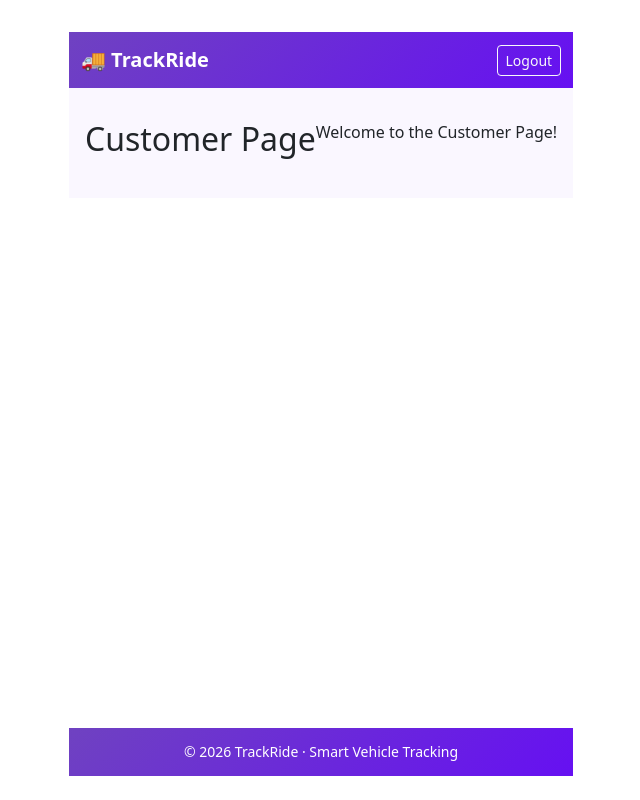
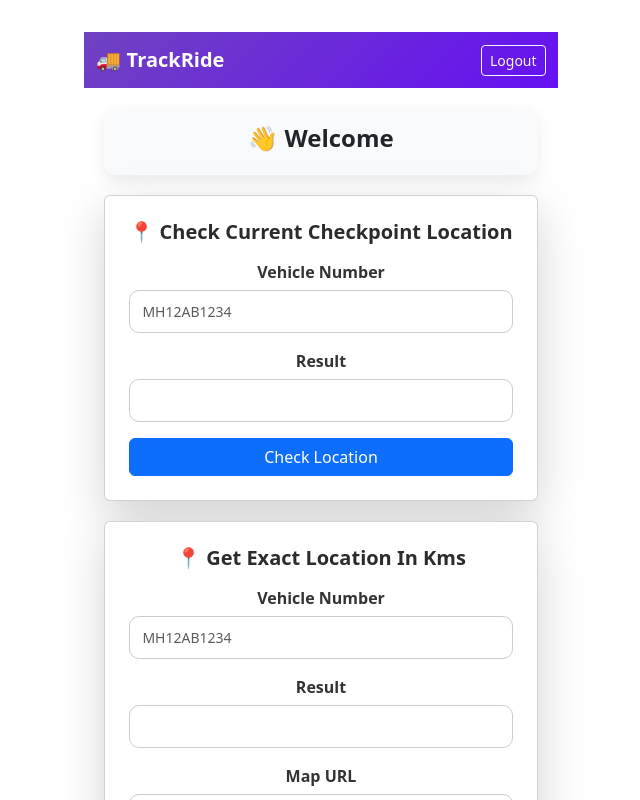
Before and after one commit to pratham5816/DAC-PROJECT, a React (Vite) app in the folder front_end/VehicleTracker/: page /customer in a window 1280 px wide. Shown: the top 800 px of the page, without its empty margins (319-959 px from the left). Built offline with nearby package versions, Linux system fonts and the light colour scheme.

Commit message:
update in Customer Page

```diff
--- a/front_end/VehicleTracker/src/Pages/CustomerPage.jsx
+++ b/front_end/VehicleTracker/src/Pages/CustomerPage.jsx
@@ -1,10 +1,40 @@
-import React from "react";
+import React, { useEffect, useState } from "react";
+import CheckCurrentLocation from "../Components/CheckCurrentLocation.jsx";
+import GetExactLocation from "../Components/GetExactLocationKm.jsx";
+import "../css/CustomerPage.css";
 
 const CustomerPage = () => {
+  const [customer, setCustomer] = useState({
+    name: "",
+    email: "",
+    phone: "",
+  });
+
+  useEffect(() => {
+    const storedData = localStorage.getItem("loginResponseObj");
+
+    if (storedData) {
+      const responseObj = JSON.parse(storedData);
+
+      // eslint-disable-next-line react-hooks/set-state-in-effect
+      setCustomer({
+        name: responseObj?.name || "Customer",
+        email: responseObj?.email || "",
+        phone: responseObj?.phone || "",
+      });
+    }
+  }, []);
+
   return (
-    <div className="create-drive-wrapper">
-      <h2>Customer Page</h2>
-      <p>Welcome to the Customer Page!</p>
+    <div className="customer-page-wrapper">
+      <div className="customer-header">
+        <h4>👋 Welcome {name}</h4>
+        <p>{customer.email}</p>
+        {customer.phone && <p>📞 {customer.phone}</p>}
+      </div>
+
+      <CheckCurrentLocation />
+      <GetExactLocation />
     </div>
   );
 };
--- a/front_end/VehicleTracker/src/Pages/DriverPage.jsx
+++ b/front_end/VehicleTracker/src/Pages/DriverPage.jsx
@@ -6,7 +6,7 @@ import CheckCurrentLocation from "../Components/CheckCurrentLocation.jsx";
 
 
 
-const DriverPage = () => {;
+const DriverPage = () => {
 
   const [driver, setDriver] = useState({
     name: "Name not found",
--- /dev/null
+++ b/front_end/VehicleTracker/src/css/CustomerPage.css
@@ -0,0 +1,23 @@
+.customer-page-wrapper {
+  padding: 20px;
+}
+
+.customer-header {
+  background: #f8fafc;
+  border-radius: 12px;
+  padding: 16px;
+  margin-bottom: 20px;
+  text-align: center;
+  box-shadow: 0 6px 16px rgba(0, 0, 0, 0.08);
+}
+
+.customer-header h4 {
+  margin-bottom: 6px;
+  font-weight: 700;
+}
+
+.customer-header p {
+  margin: 0;
+  font-size: 14px;
+  color: #555;
+}
```
